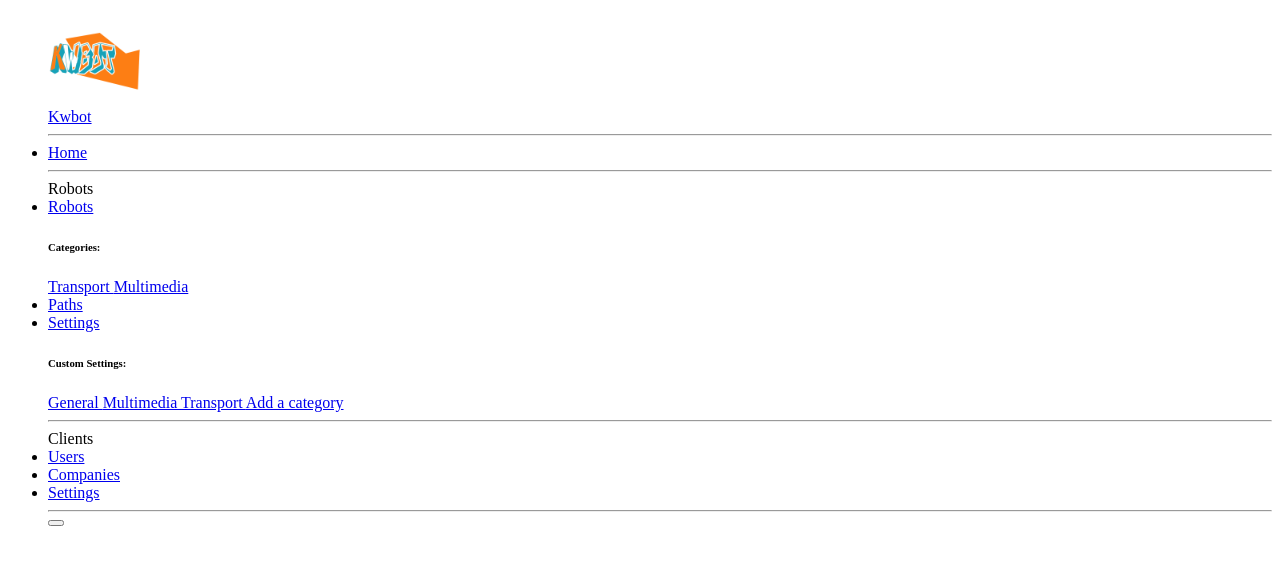
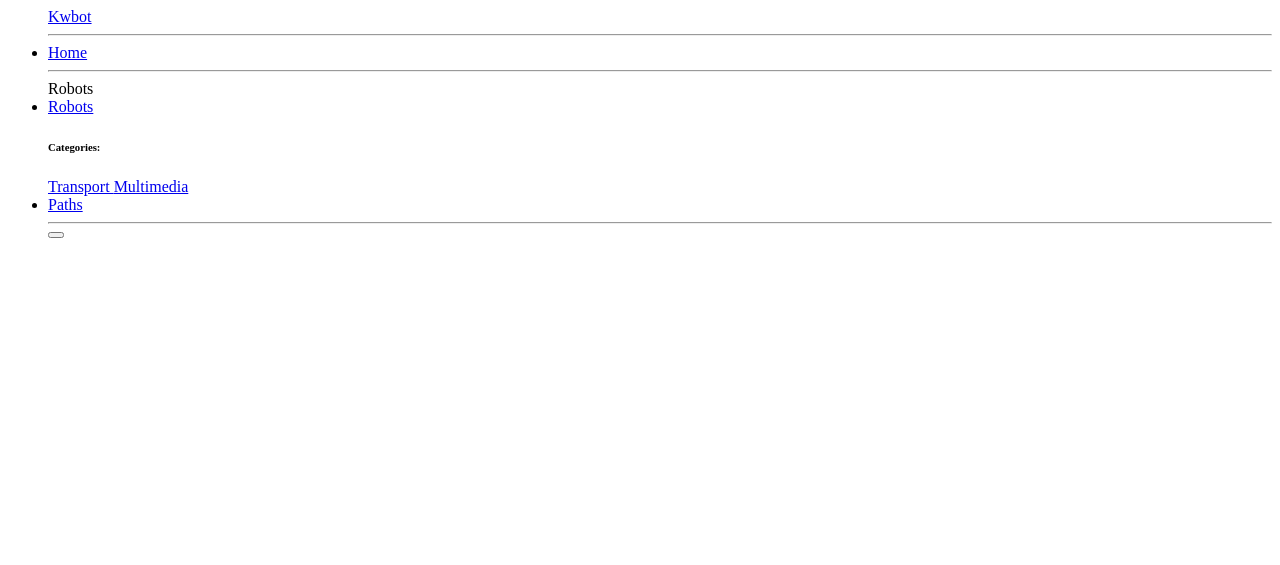
Before and after one commit to urubanza/kwbot, a PHP site: page /template/navigations.html in a window 1280 px wide. Shown: the top 565 px of the page. Run offline with PHP 8.4, Linux system fonts and the light colour scheme.

Commit message:
validating the UI

```diff
--- a/functions/SOP/php/dashboard.php
+++ b/functions/SOP/php/dashboard.php
@@ -1,7 +1,7 @@
 
           <!-- Page Heading -->
           <div class="d-sm-flex align-items-center justify-content-between mb-4">
-            <h1 class="h3 mb-0 text-gray-800">To day analytics </h1>
+            <h1 class="h3 mb-0 text-gray-800"> Analytics </h1>
             <a href="#" class="d-none d-sm-inline-block btn btn-sm btn-primary shadow-sm"  data-toggle="modal" data-target="#exampleModalvvv" id="PATHLOADERS">
                 <i class="fas fa-road fa-sm text-white-50"></i> Recent paths
             </a>
@@ -36,7 +36,6 @@
 
           <!-- Content Row -->
           <div class="row">
-
             <!-- Earnings (Monthly) Card Example -->
             <div class="col-xl-3 col-md-6 mb-4">
               <div class="card border-left-primary shadow h-100 py-2">
@@ -124,7 +123,7 @@
               <div class="card shadow mb-4">
                 <!-- Card Header - Dropdown -->
                 <div class="card-header py-3 d-flex flex-row align-items-center justify-content-between">
-                  <h6 class="m-0 font-weight-bold text-primary"> Distance overview </h6>
+                  <h6 class="m-0 font-weight-bold text-primary"> Statistics </h6>
                   <div class="dropdown no-arrow">
                     <a class="dropdown-toggle" href="#" role="button" id="dropdownMenuLink" data-toggle="dropdown" aria-haspopup="true" aria-expanded="false">
                       <i class="fas fa-ellipsis-v fa-sm fa-fw text-gray-400"></i>
--- a/template/navigations.html
+++ b/template/navigations.html
@@ -3,10 +3,6 @@
     <ul class="navbar-nav bg-gradient-primary sidebar sidebar-dark accordion" id="accordionSidebar">
       <!-- Sidebar - Brand -->
       <a class="sidebar-brand d-flex align-items-center justify-content-center KWBOT_ALL_CONTAINER_NAV" kwbot-nav="dashboard" href="#">
-        <div class="sidebar-brand-icon rotate-n-15">
-          <i class="fas fa-laugh-wink"></i>
-          <img src="img/kwbot.png" style="width:100px; height: 100px">
-        </div>
         <div class="sidebar-brand-text mx-3"> Kwbot </div>
       </a>
       <!-- Divider -->
@@ -49,53 +45,6 @@
           <span> Paths </span>
         </a>
       </li>
-      <!-- Nav Item - Utilities Collapse Menu -->
-      <li class="nav-item">
-        <a class="nav-link collapsed KWBOT_ALL_CONTAINER_NAV" href="#" data-toggle="collapse" data-target="#collapseUtilities" aria-expanded="true" aria-controls="collapseUtilities">
-          <i class="fas fa-fw fa-wrench"></i>
-          <span> Settings </span>
-        </a>
-        <div id="collapseUtilities" class="collapse" aria-labelledby="headingUtilities" data-parent="#accordionSidebar">
-          <div class="bg-white py-2 collapse-inner rounded">
-            <h6 class="collapse-header">Custom Settings:</h6>
-            <a class="collapse-item KWBOT_ALL_CONTAINER_NAV" href="#"><i class="fa fa-cube"></i> General </a>
-            <a class="collapse-item KWBOT_ALL_CONTAINER_NAV" href="#"><i class="fa fa-film"></i> Multimedia </a>
-            <a class="collapse-item KWBOT_ALL_CONTAINER_NAV" href="#"><i class="fa fa-truck"></i> Transport </a>
-            <a class="collapse-item KWBOT_ALL_CONTAINER_NAV" href="#"><i class="fa fa-plus"></i>Add a category </a>
-          </div>
-        </div>
-      </li>
-
-      <!-- Divider -->
-      <hr class="sidebar-divider">
-
-      <!-- Heading -->
-      <div class="sidebar-heading">
-        Clients
-      </div>
-
-      <!-- Nav Item - Pages Collapse Menu -->
-      <li class="nav-item">
-        <a class="nav-link collapsed KWBOT_ALL_CONTAINER_NAV" href="#">
-          <i class="fas fa-fw fa-users"></i>
-          <span> Users </span>
-        </a>
-      </li>
-
-      <!-- Nav Item - Charts -->
-      <li class="nav-item">
-        <a class="nav-link KWBOT_ALL_CONTAINER_NAV" href="#">
-          <i class="fas fa-fw fa-industry"></i>
-          <span> Companies </span></a>
-      </li>
-
-      <!-- Nav Item - Tables -->
-      <li class="nav-item">
-        <a class="nav-link KWBOT_ALL_CONTAINER_NAV" href="#">
-          <i class="fas fa-fw fa-cogs"></i>
-          <span> Settings </span></a>
-      </li>
-
       <!-- Divider -->
       <hr class="sidebar-divider d-none d-md-block">
 
```
Also changed, not shown: realtime/kwbot.js (+12 -0 lines), 1 other file.
